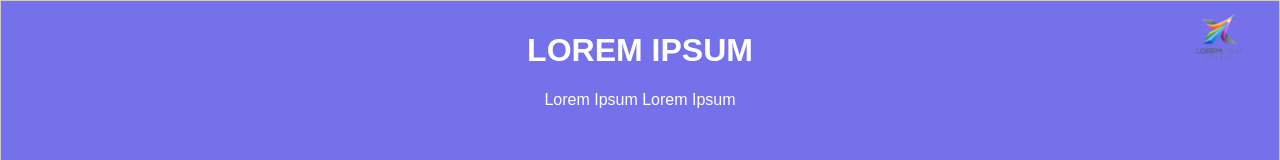
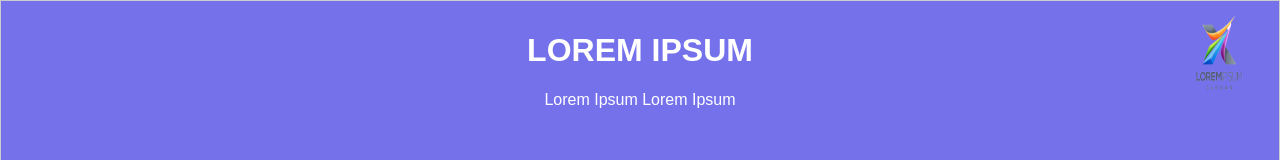
Before and after one commit to Bernardpxl/iii, a plain HTML site: page index.html in a window 1280 px wide. Shown: the top 160 px of the page. Drawn offline with Linux system fonts and the light colour scheme.

Commit message:
Update index.html

```diff
--- a/index.html
+++ b/index.html
@@ -12,7 +12,7 @@
             <td colspan="4" class="topo">
                 <h1>LOREM IPSUM</h1>
                 <p>Lorem Ipsum Lorem Ipsum</p>
-                <img src="logotipoB.png" alt="Logo" class="logo">
+                <img src="logotipoB.png" height= 90px alt="Logo" class="logo">
             </td>
         </tr>
         <tr class="linha2">
```
